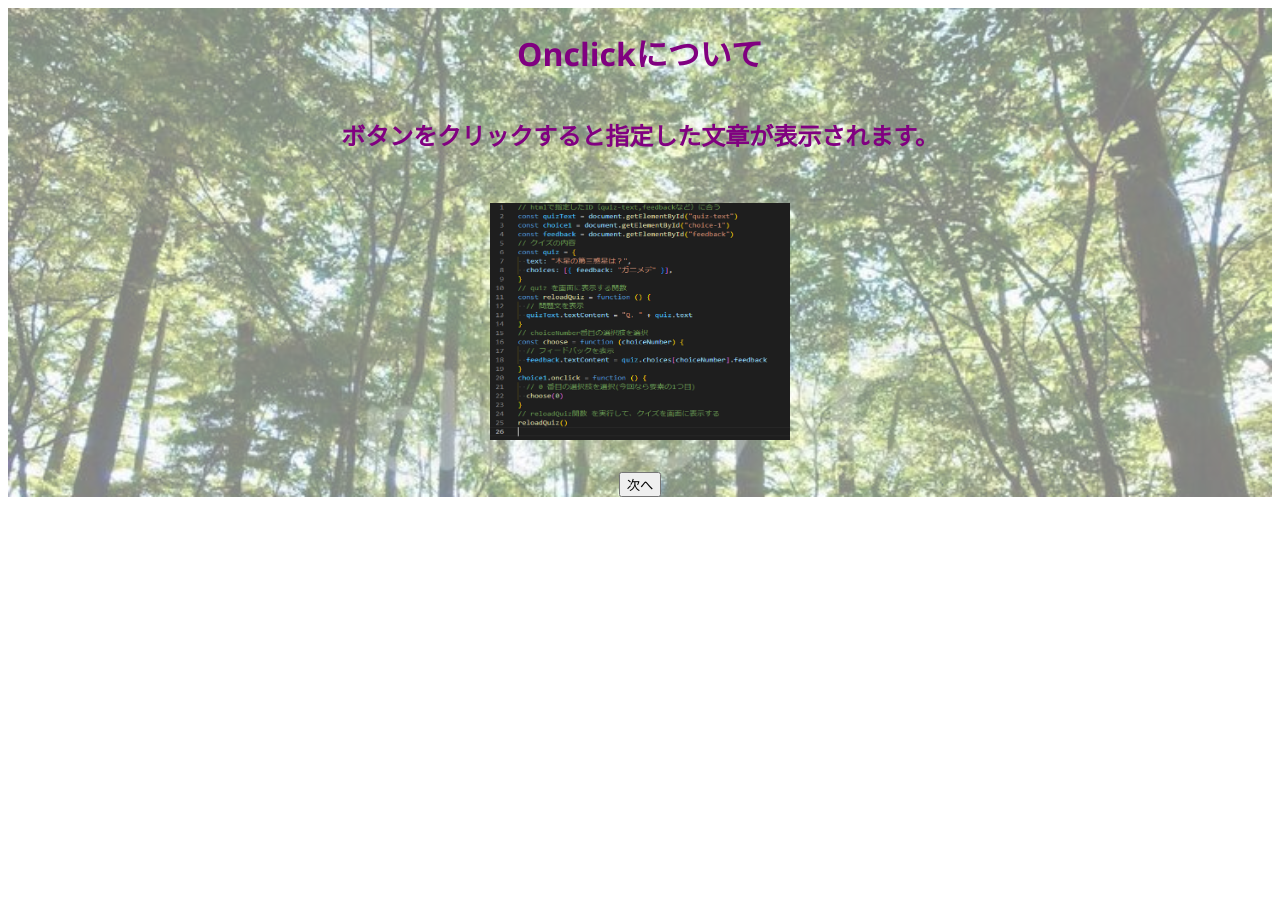
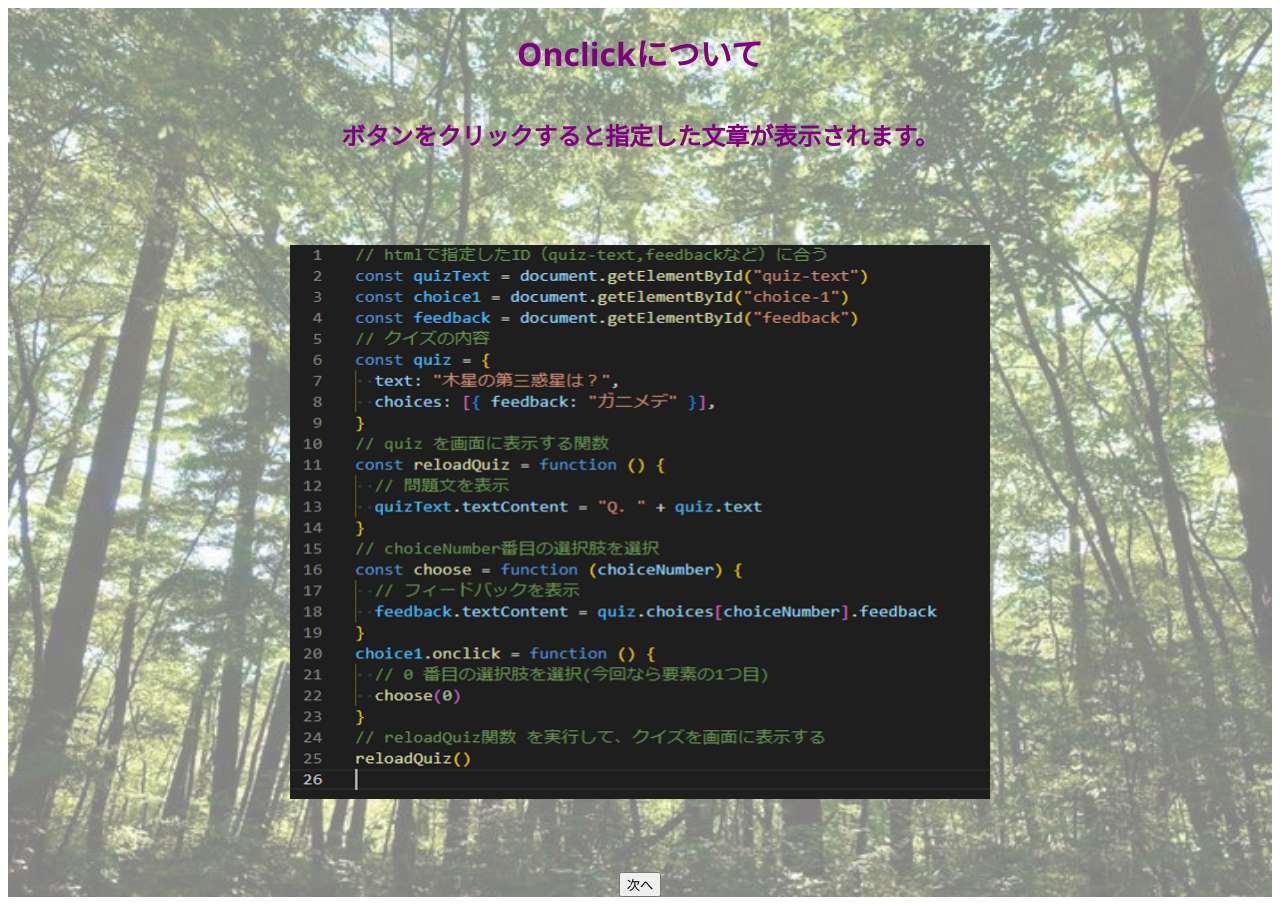
Before and after one commit to webex16-team-10/team10-original-app, a Vue app: page /Page2commentary in a window 1280 px wide. Before the commit the page ends 800 px from the top, so only its background shows below. Built offline with nearby package versions, Linux system fonts and the light colour scheme.

Commit message:
page2の画像サイズを修正しました

```diff
--- a/src/views/LastPageView.vue
+++ b/src/views/LastPageView.vue
@@ -26,7 +26,7 @@
 export default {
   methods: {
     linktitle() {
-      this.$router.push("/title")
+      this.$router.push("/")
     },
     linkpage2() {
       this.$router.push("/Page2View")
--- a/src/views/Page2CommentaryView.vue
+++ b/src/views/Page2CommentaryView.vue
@@ -34,10 +34,9 @@ export default {
   font-family: "Segoe UI", Tahoma, Verdana, sans-serif;
 }
 .commentary-image1 {
-  height: 300px;
-  width: 300px;
+  height: 700px;
+  width: 700px;
   object-fit: contain;
-  position: center;
   align-items: center;
 }
 </style>
```
